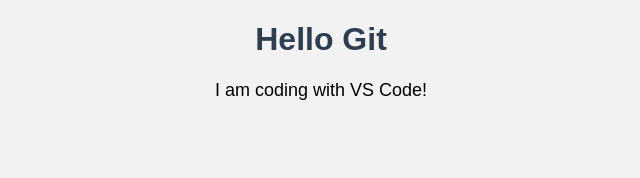
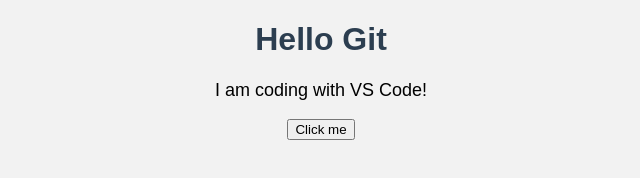
Before and after one commit to carol576-cpu/studious-bassoon, a plain HTML site: page index.html in a window 1280 px wide. Shown: the whole page, without its empty margins (319-959 px from the left). Drawn offline with Linux system fonts and the light colour scheme.

Commit message:
Add button interaction

```diff
--- a/index.html
+++ b/index.html
@@ -10,6 +10,7 @@
     <h1>Hello Git</h1>
     <p>I am coding with VS Code!</p>
 
+<button onclick="sayHello()">Click me</button>
 <script src="script.js"></script>
 </body>
   </body>
--- a/script.js
+++ b/script.js
@@ -1 +1,3 @@
-alert("Hello Caroline 👋 Welcome to JavaScript!");
+function sayHello() {
+  alert("Hello there! 👋 You clicked the button!");
+}
```
